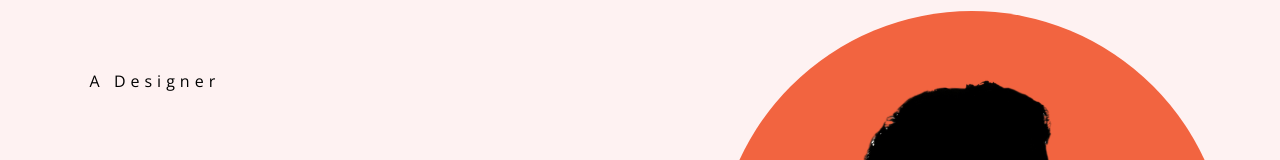
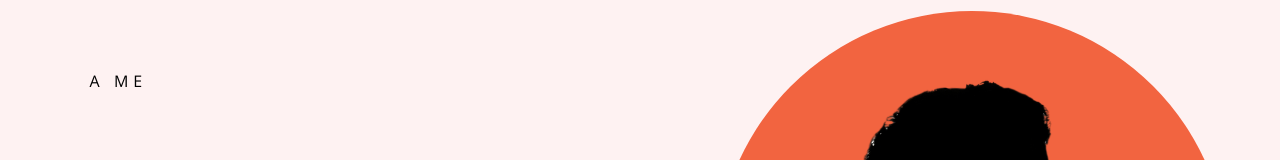
Before and after one commit to JahirMullick/react-portfollio, a React (Vite) app: page / in a window 1280 px wide. Shown: the part 377-537 px from the top of the page. Built offline with nearby package versions, Linux system fonts and the light colour scheme.

Commit message:
Update Resume and auto typed message

```diff
--- a/src/components/Home.jsx
+++ b/src/components/Home.jsx
@@ -54,7 +54,8 @@
 
           <Typewriter
             options={{
-              strings: ["A Developer", "A Designer", "A ETL Developer"],
+              strings: ["A MERN Stack Developer", "A Designer"],
+              // strings: ["A MERN Stack Developer", "A Designer", "A ETL Developer"],
               autoStart: true,
               loop: true,
               cursor: "",
@@ -63,7 +64,8 @@
           />
 
           <div>
-            <a target="_blank" href="https://drive.google.com/file/d/145TvduAImKi3jQLKj-WFu-Bt-QoOT7of/view?usp=sharing">Resume</a>
+            <a target="_blank" href="https://drive.google.com/file/d/17OPuR-qJRqHTd7FE8Y-6kYuO3NJ33NxY/view?usp=sharing">Resume</a>
+            {/* <a target="_blank" href="https://drive.google.com/file/d/145TvduAImKi3jQLKj-WFu-Bt-QoOT7of/view?usp=sharing">Resume</a> */}
             <a href="#work">
               Projects <BsArrowUpRight />
             </a>
```
